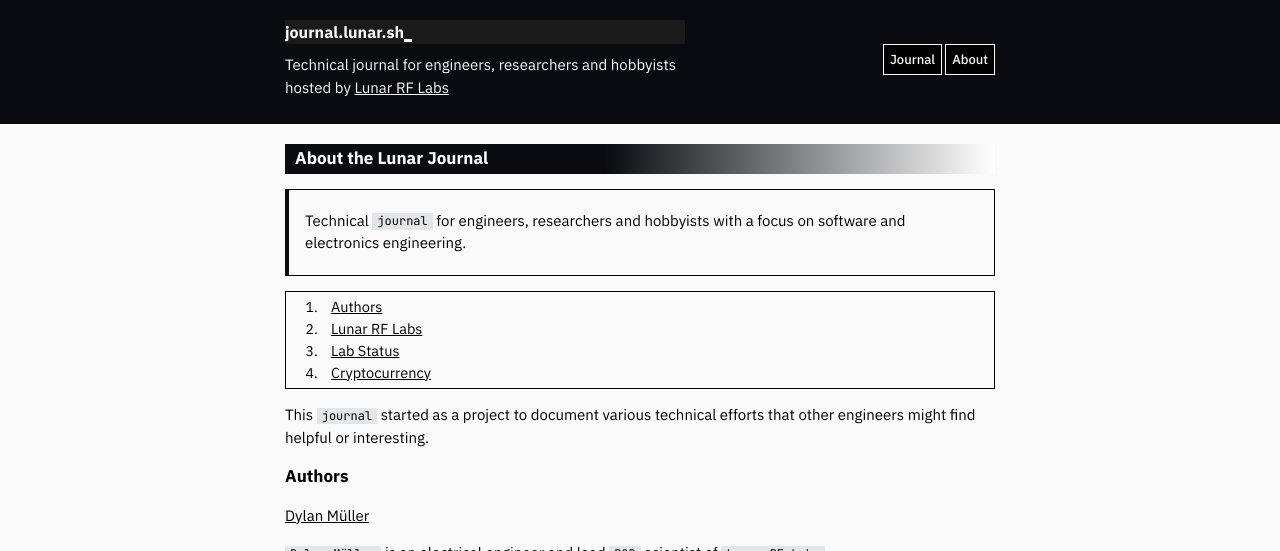
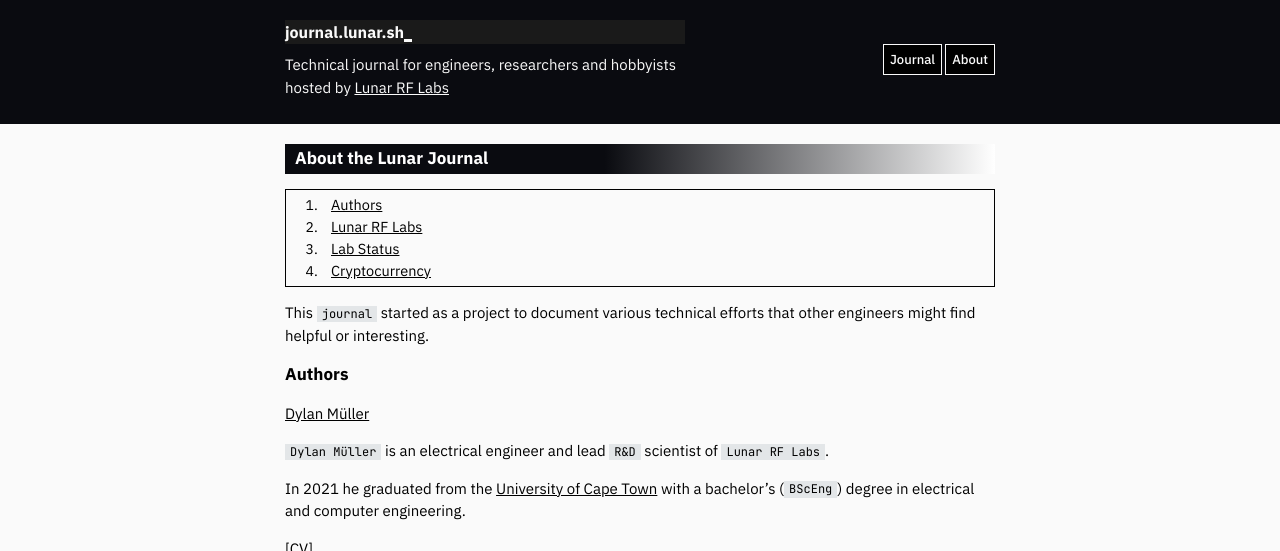
Before and after one commit to microstub/microstub.github.io, a Jekyll site: the page built from nfo.md, in a window 1280 px wide and 900 px high, cut to the strip 0-551 px from the top of the window. Built offline with Jekyll 4.4.1, drawn with Linux system fonts in a browser that asks for light colours; nearby versions of some CDN libraries.

Commit message:
Update nfo.md

```diff
--- a/nfo.md
+++ b/nfo.md
@@ -5,9 +5,6 @@ permalink: /nfo.html
 ---
 
 <meta name="robots" content="noindex">
-
-> Technical `journal` for engineers, researchers and hobbyists with a focus on
-> software and electronics engineering.
 
 1. [Authors](#authors)
 2. [Lunar RF Labs](#lunar-rf-labs)
```
